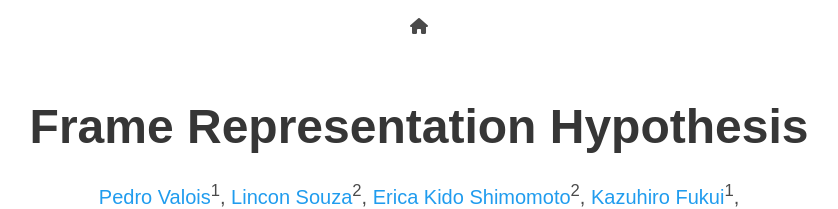
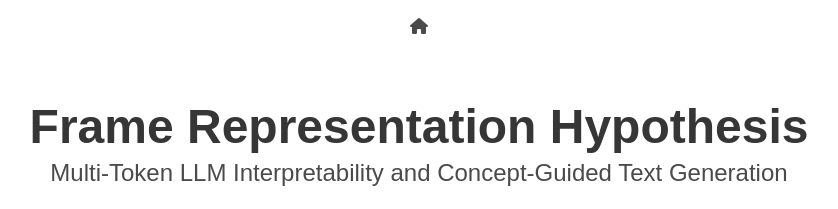
Before and after one commit to phvv-me/frame-representation-hypothesis, a plain HTML site: page index.html in a window 1280 px wide. Shown: the top 209 px of the page, without its empty margins (221-1059 px from the left). Drawn offline with nearby package versions, Linux system fonts and the light colour scheme; some icons are missing; a web font is replaced by a local one.

Commit message:
minor website fix

```diff
--- a/index.html
+++ b/index.html
@@ -72,6 +72,7 @@
       <div class="columns is-centered">
         <div class="column has-text-centered">
           <h1 class="title is-1 publication-title">Frame Representation Hypothesis</h1>
+          <h2 class="subtitle is-4 publication-title">Multi-Token LLM Interpretability and Concept-Guided Text Generation</h2>
           <div class="is-size-5 publication-authors">
             <span class="author-block">
               <a href="https://phvv.me">Pedro Valois</a><sup>1</sup>,</span>
```
